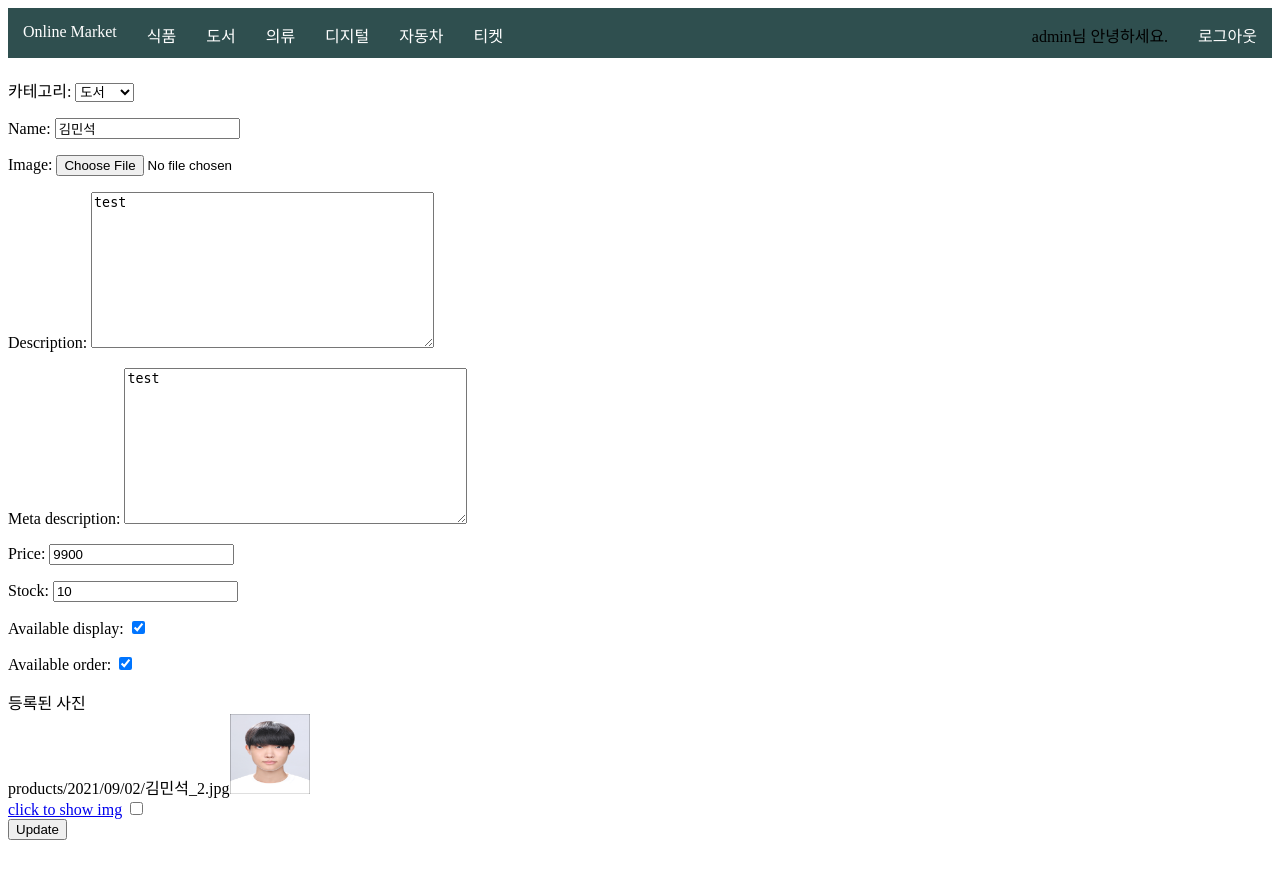
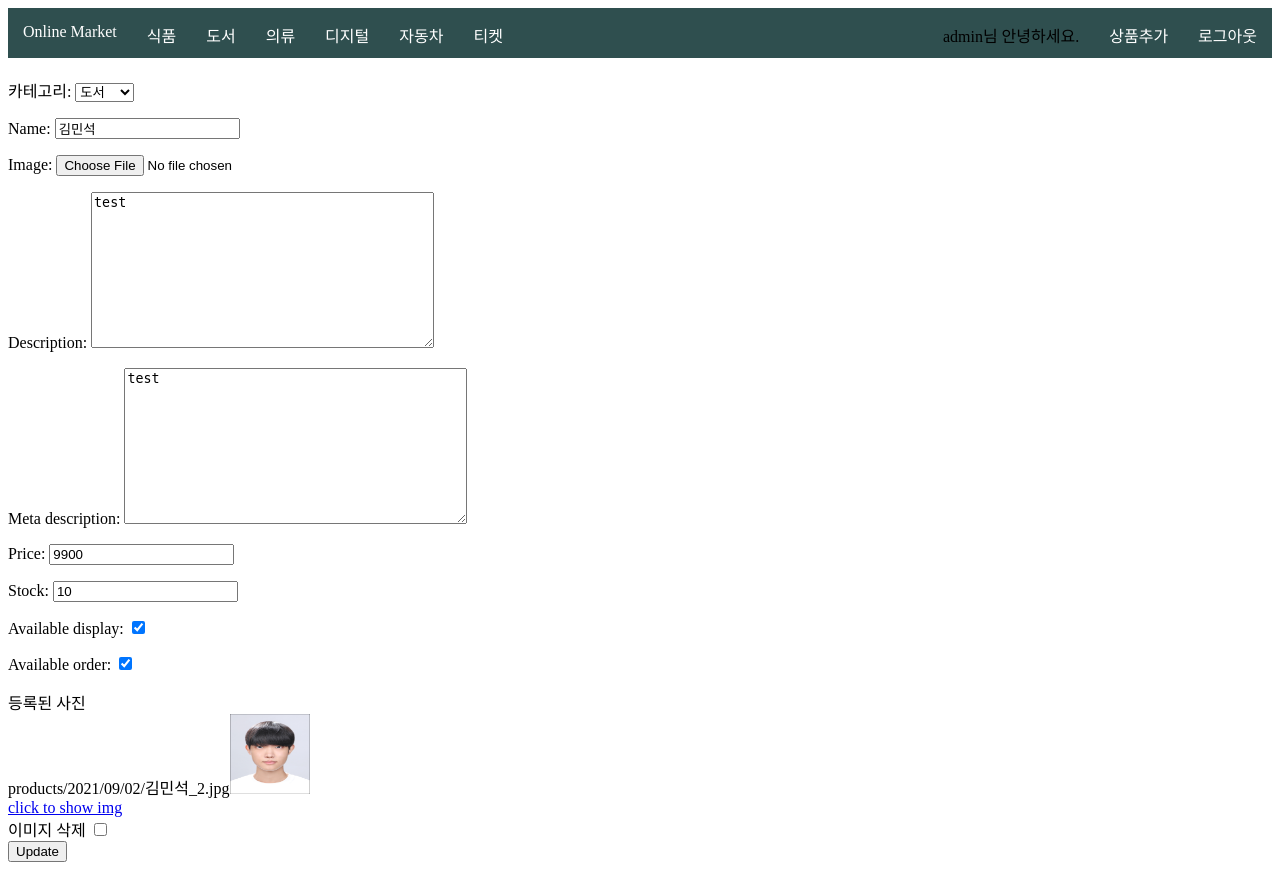
Before and after one commit to aqp1234/onlinemarket, a Django app: page /update_product/3 in a window 1280 px wide. Before the commit the page ends 840 px from the top, so only its background shows below. Run offline with Django 3.2, Linux system fonts and the light colour scheme; a user stored in the database is signed in; data comes from the database, SQL or seed files in the repository; both versions use the stored data as it was after the commit.

Commit message:
상품추가 url 추가

```diff
--- a/shop/templates/shop/update_product.html
+++ b/shop/templates/shop/update_product.html
@@ -9,8 +9,10 @@
         <div>등록된 사진</div>
         <div>{{ product.image.name }}<img src="{{ product.image.url }}" style="width: 80px; height: 80px;"></div>
         <span><a href="{{ product.image.url }}" target="_blank">click to show img</a></span>
-        <input type="checkbox" name="delete_image" value="{{ product.image.id }}" id="id_delete_image">
-    </div>
+        <div>
+            <span>이미지 삭제</span>
+            <span><input type="checkbox" name="delete_image" value="{{ product.image.id }}" id="id_delete_image"></span></div>
+        </div>
     {% csrf_token %}
     <input type="submit" value="Update">
 </form>
--- a/templates/base.html
+++ b/templates/base.html
@@ -28,6 +28,7 @@
                     <li class="nav-item" style="float:right"><a href="{% url 'accounts:login' %}">로그인</a></li>
                 {% else %}
                     <li class="nav-item" style="float:right"><a href="{% url 'accounts:logout' %}">로그아웃</a></li>
+                    <li class="nav-item" style="float:right"><a href="{% url 'shop:add_product' %}">상품추가</a></li>
                     <li class="nav-item" style="float:right"><span>{{ user.username }}님 안녕하세요.</span></li>
                 {% endif %}
             </ul>
```
Also changed, not shown: db.sqlite3, media/products/2021/09/02/김민석_2.jpg (added), 1 other file.
